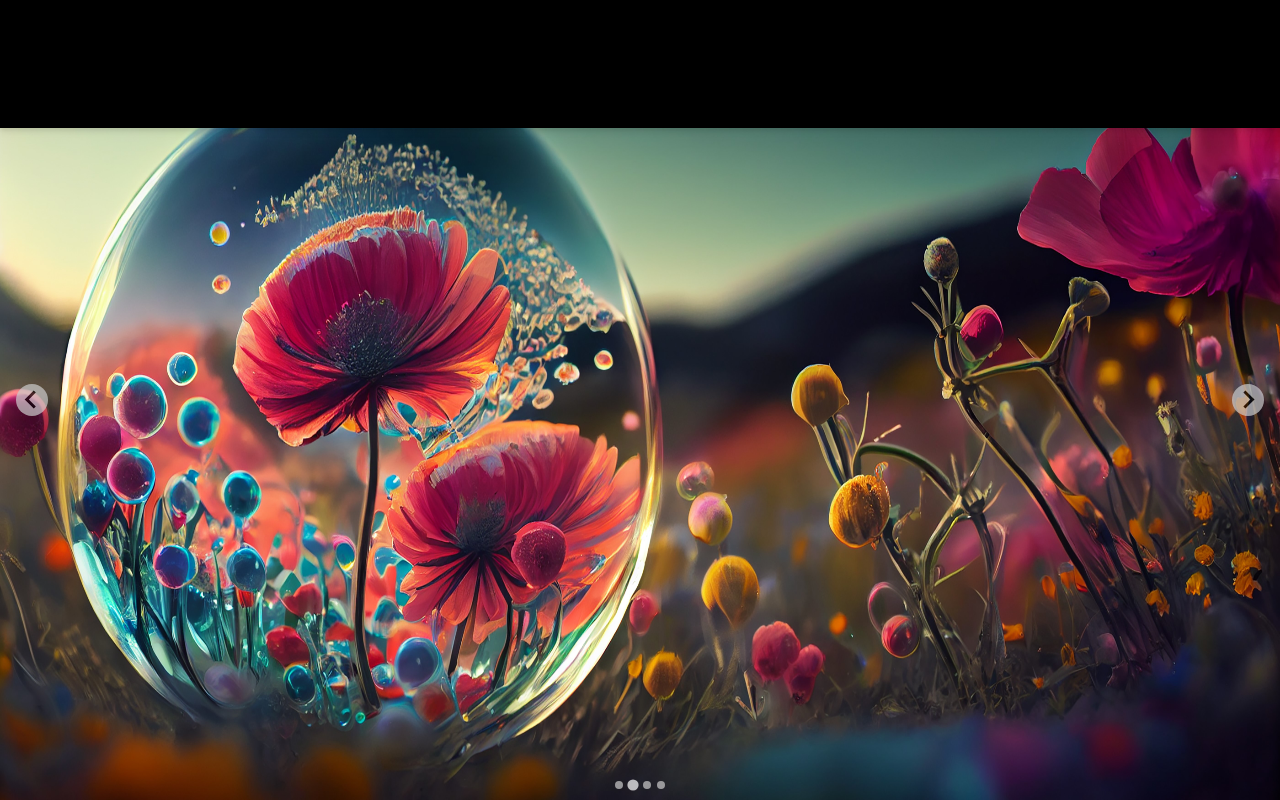
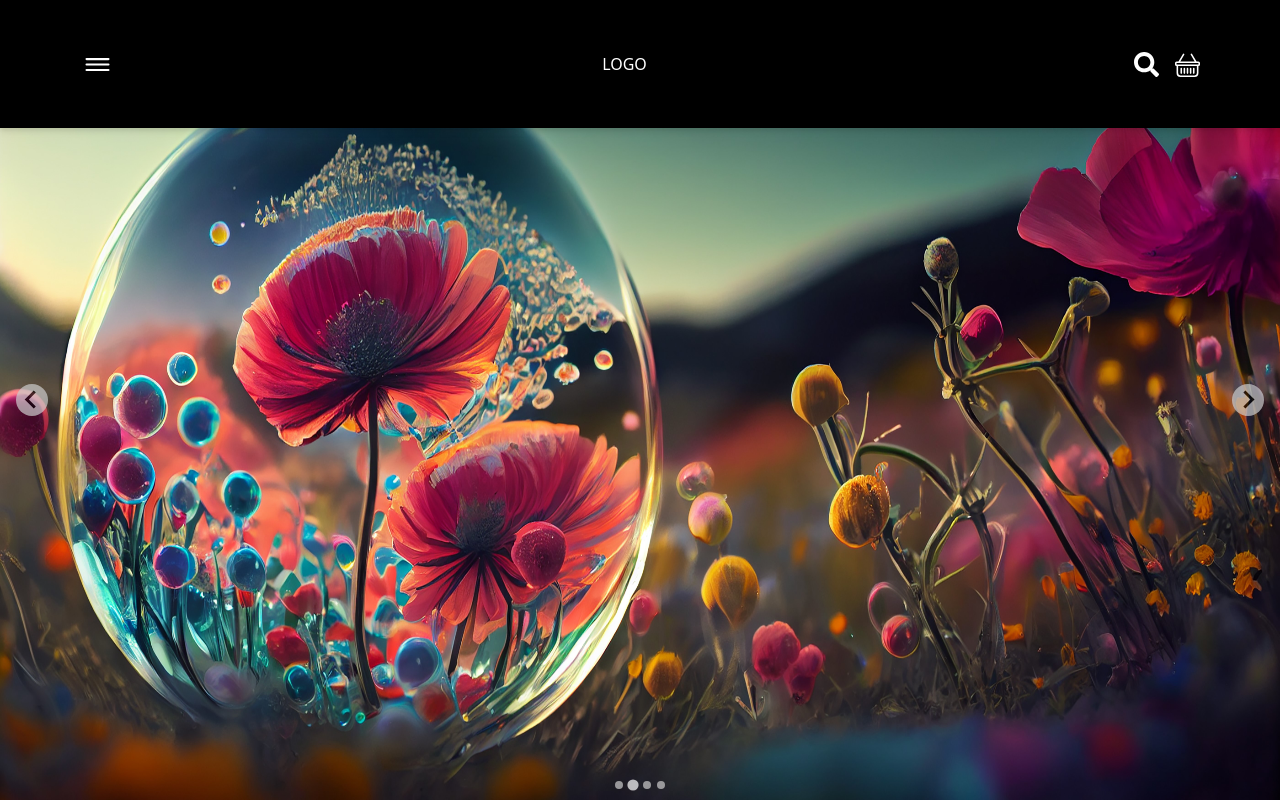
Before and after one commit to blessingsmart/flora, a React (Vite) app: page / in a window 1280 px wide. Built offline with nearby package versions, Linux system fonts and the light colour scheme.

Commit message:
modified:   src/component/navbar.jsx

```diff
--- a/src/component/navbar.jsx
+++ b/src/component/navbar.jsx
@@ -1,5 +1,8 @@
 import React, { useState } from "react";
 import { FaBars, FaTimes } from "react-icons/fa";
+import { IoReorderThreeOutline } from "react-icons/io5";
+import { BsBasket } from "react-icons/bs";
+import { FaSearch } from "react-icons/fa";
 // import logo from "../assets/logo.png";
 import { Link as RouterLink } from "react-router-dom";
 import { Link as ScrollLink, animateScroll as scroll } from "react-scroll";
@@ -94,7 +97,13 @@ export const Navbar = () => {
   ];
 
   return (
-    <div className="flex justify-between drop-shadow-md sm:px-10 px-5 items-center w-screen h-32 text-white bg-black fixed z-50">
+    <div className="flex justify-between drop-shadow-md sm:px-20 px-5 items-center w-screen h-32 text-white bg-black fixed z-50">
+      <IoReorderThreeOutline size={35} />
+      <h1>LOGO</h1>
+      <div className="flex gap-4">
+        <FaSearch size={25} />
+        <BsBasket size={25} />
+      </div>
       {/* <RouterLink to="/" className="flex items-center">
         <h1 className="text-4xl font-signature md:text-5xl "></h1>
       </RouterLink> */}
```
